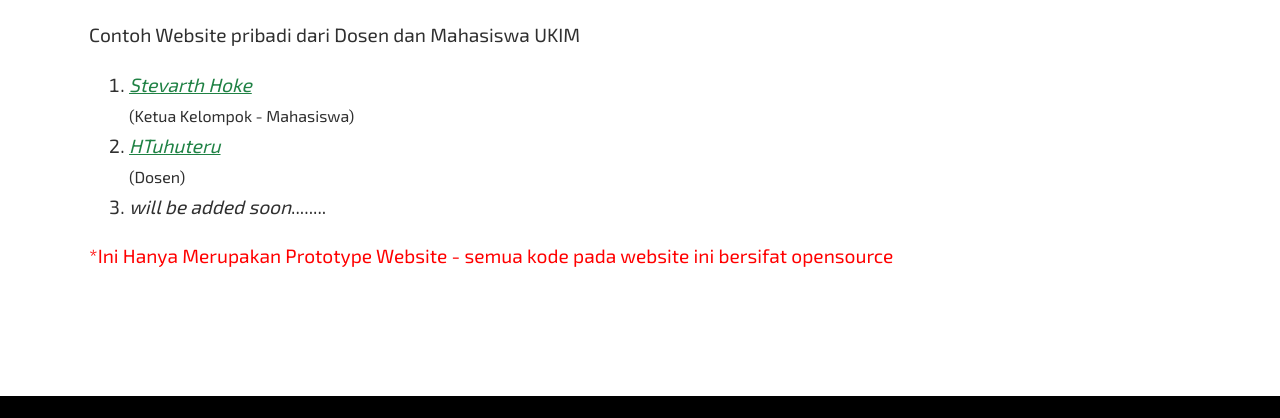
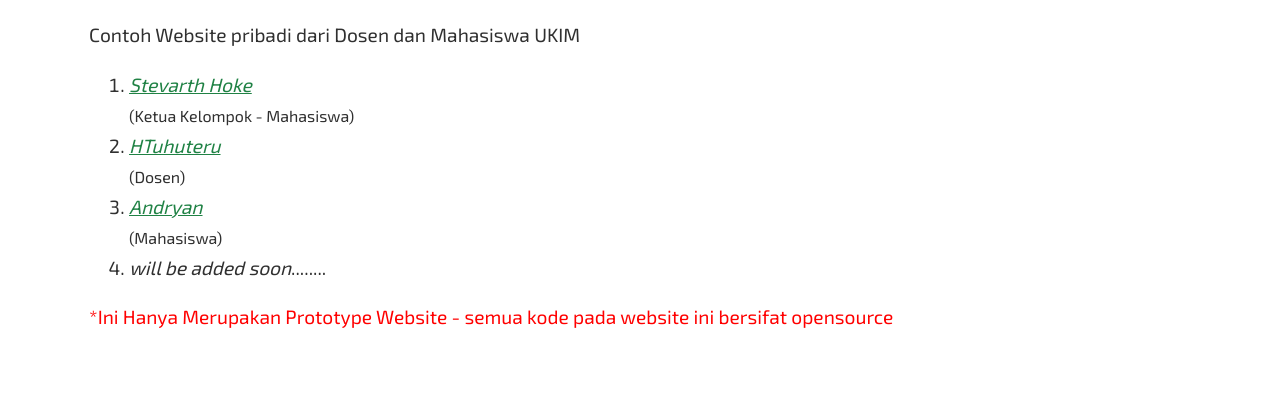
Before and after one commit to EmptyWork/UKIMexpo, a plain HTML site: page index.html in a window 1280 px wide. Shown: the part 1701-2119 px from the top of the page. Drawn offline with Linux system fonts and the light colour scheme.

Commit message:
add new website/blog to the list

```diff
--- a/index.html
+++ b/index.html
@@ -87,6 +87,7 @@
         <ol>
             <li><a href="http://eazbi.rf.gd" target="_blank">Stevarth Hoke</a></li><small>(Ketua Kelompok - Mahasiswa)</small>
             <li><a href="http://htuhuteru.wordpress.com" target="_blank">HTuhuteru</a></li><small>(Dosen)</small>
+            <li><a href="https://andryan26.blogspot.com/" target="_blank">Andryan</a></li><small>(Mahasiswa)</small>
             <li><i>will be added soon</i>........</li>
         </ol>
         <span w>*Ini Hanya Merupakan Prototype Website - semua kode pada website ini bersifat opensource</span>
```
